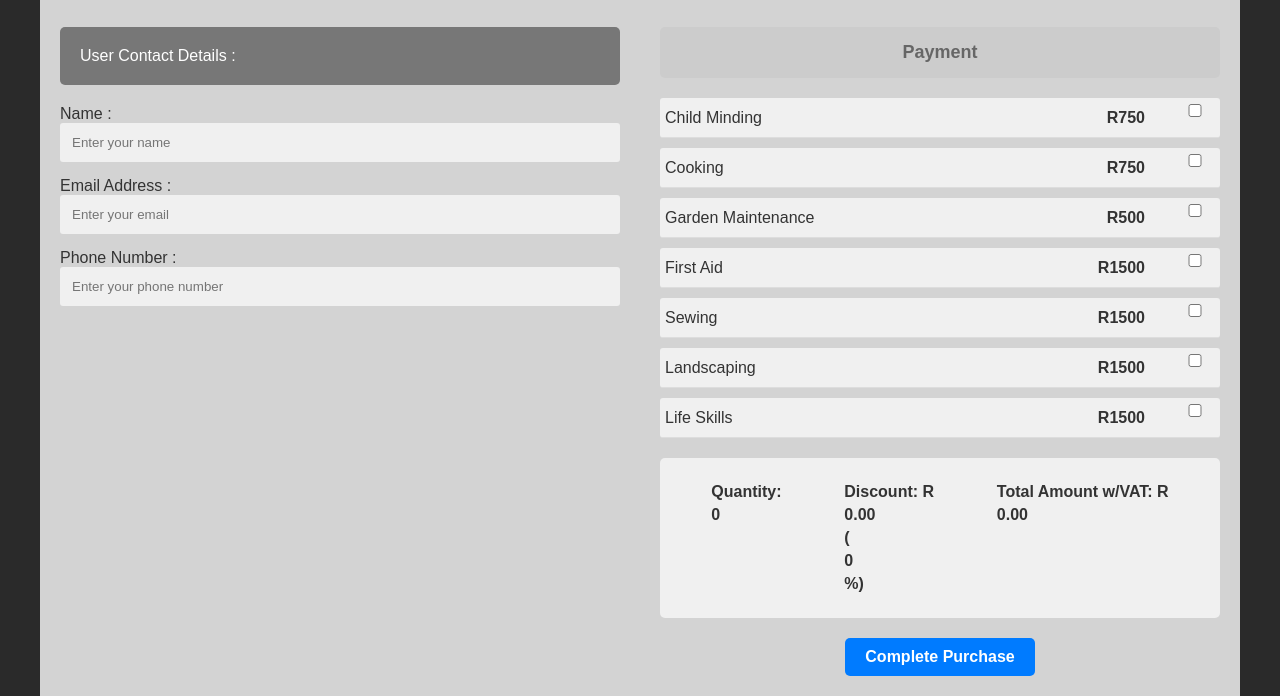
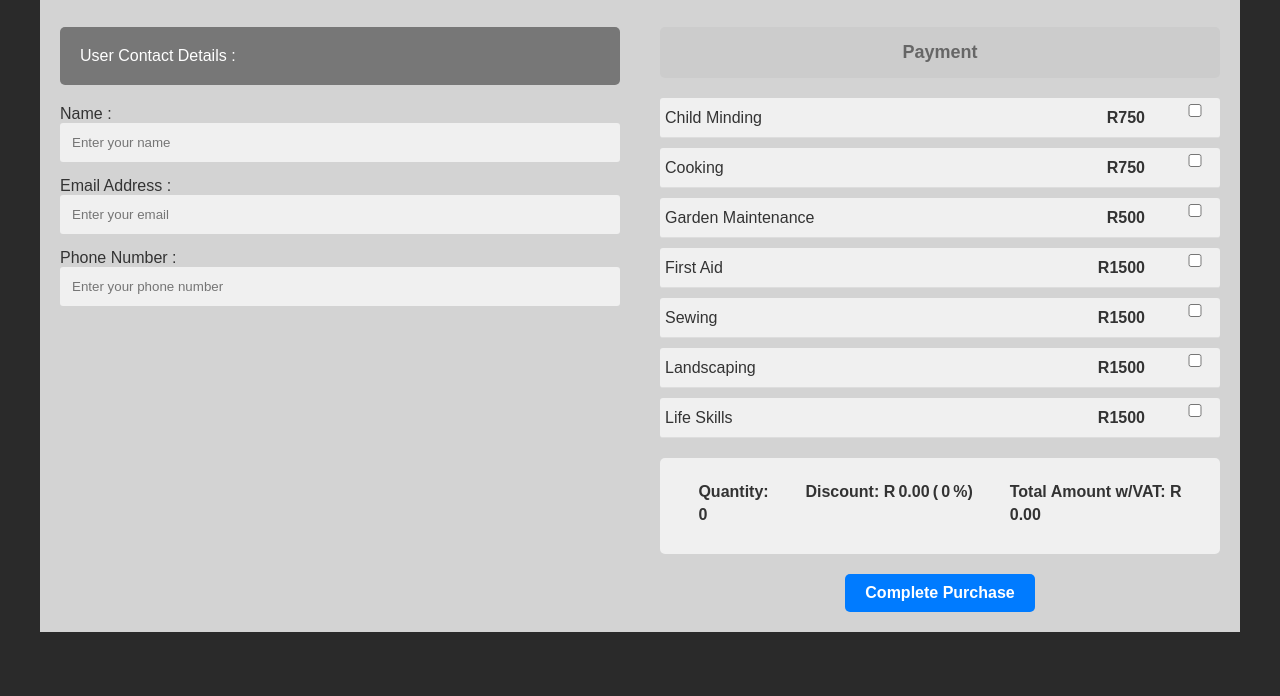
Before and after one commit to ST10466821/XHAW-WEBSITE-GROUP-PROJECT, a plain HTML site: page XHAW-WEBSITE-main/purchase.html in a window 1280 px wide. Shown: the part 222-918 px from the top of the page. After the commit the page ends 854 px from the top, so only its background shows below. Drawn offline with Linux system fonts and the light colour scheme.

```diff
--- a/XHAW-WEBSITE-main/purchase.html
+++ b/XHAW-WEBSITE-main/purchase.html
@@ -5,6 +5,17 @@
     <meta name="viewport" content="width=device-width, initial-scale=1.0">
     <title>Course Website - Purchase</title>
     <link rel="stylesheet" href="styles.css">
+    <style>
+    .payment-total .discount {
+        display: inline-flex;
+        align-items: baseline;
+        gap: 0.2em;
+    }
+
+    .payment-total .discount span {
+        margin: 0;
+    }
+</style>
 </head>
 <body>
     <div class="container">
@@ -88,7 +99,7 @@
 
                 <div class="payment-total">
                     <span>Quantity: <span id="quantity">0</span></span>
-                    <span>Discount: R<span id="discount">0.00</span> (<span id="discountPercent">0</span>%)</span>
+                    <span class="discount">Discount: R<span id="discount">0.00</span> (<span id="discountPercent">0</span>%)</span>
                     <span>Total Amount w/VAT: R<span id="total">0.00</span></span>
                 </div>
 
```
